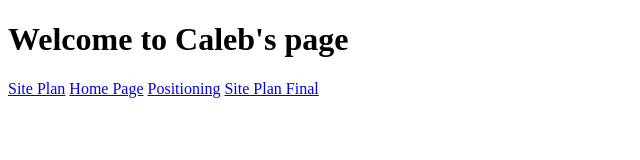
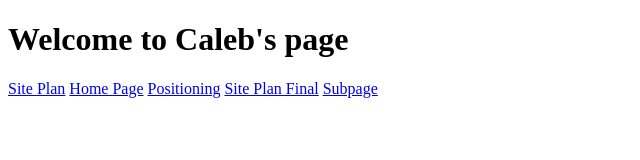
Before and after one commit to Edynac/aboutme, a plain HTML site: page index.html in a window 1280 px wide. Shown: the full height of the page, 0-640 px from the left. Drawn offline with Linux system fonts and the light colour scheme.

Commit message:
Commit Fix Link

```diff
--- a/index.html
+++ b/index.html
@@ -15,6 +15,7 @@
         <a href="./wwr/index.html">Home Page</a>
         <a href="./positioning/positioning.html">Positioning</a>
         <a href="./Final Website/site-plan.html">Site Plan Final</a>
+        <a href="./wwr/subpage.html">Subpage</a>
     </nav>
 
 </body>
```
